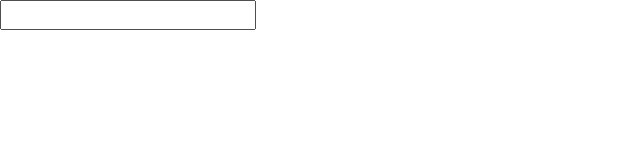
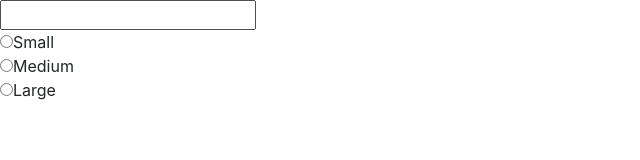
Before and after one commit to aliamirh/Friday-Project-4, a plain HTML site: page index.html in a window 1280 px wide. Shown: the whole page, without its empty margins (0-640 px from the left). Drawn offline with nearby package versions, Linux system fonts and the light colour scheme.

Commit message:
add radio buttons for pizza size

```diff
--- a/index.html
+++ b/index.html
@@ -12,7 +12,11 @@
   <body>
     <form class="formGroup">
       <input type="text" id="personName">
-
+      <br>
+      <input type="radio" name="pizza">Small<br>
+      <input type="radio" name="pizza">Medium<br>
+      <input type="radio" name="pizza">Large<br>
+      <br>
     </form>
 
   </body>
```
